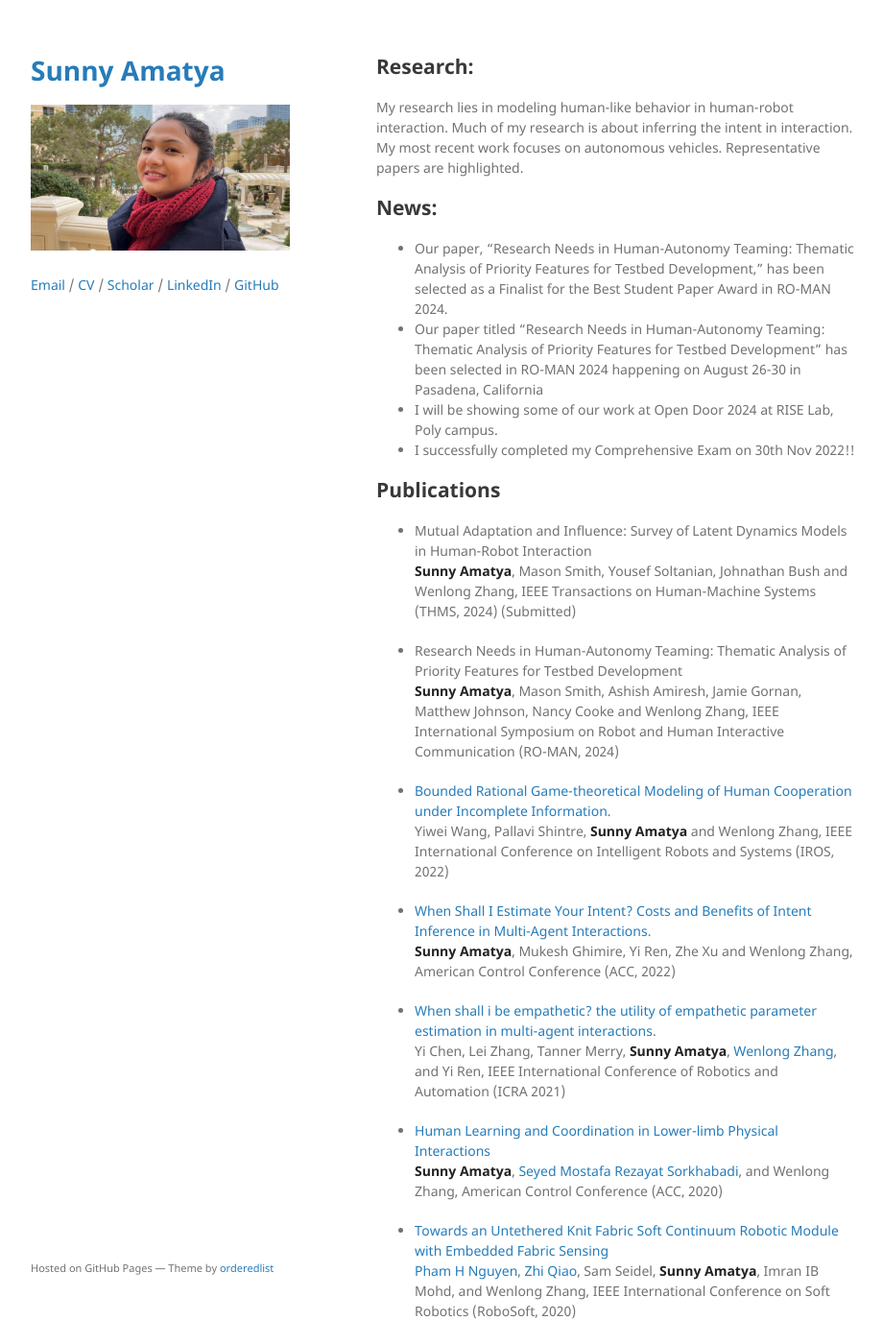
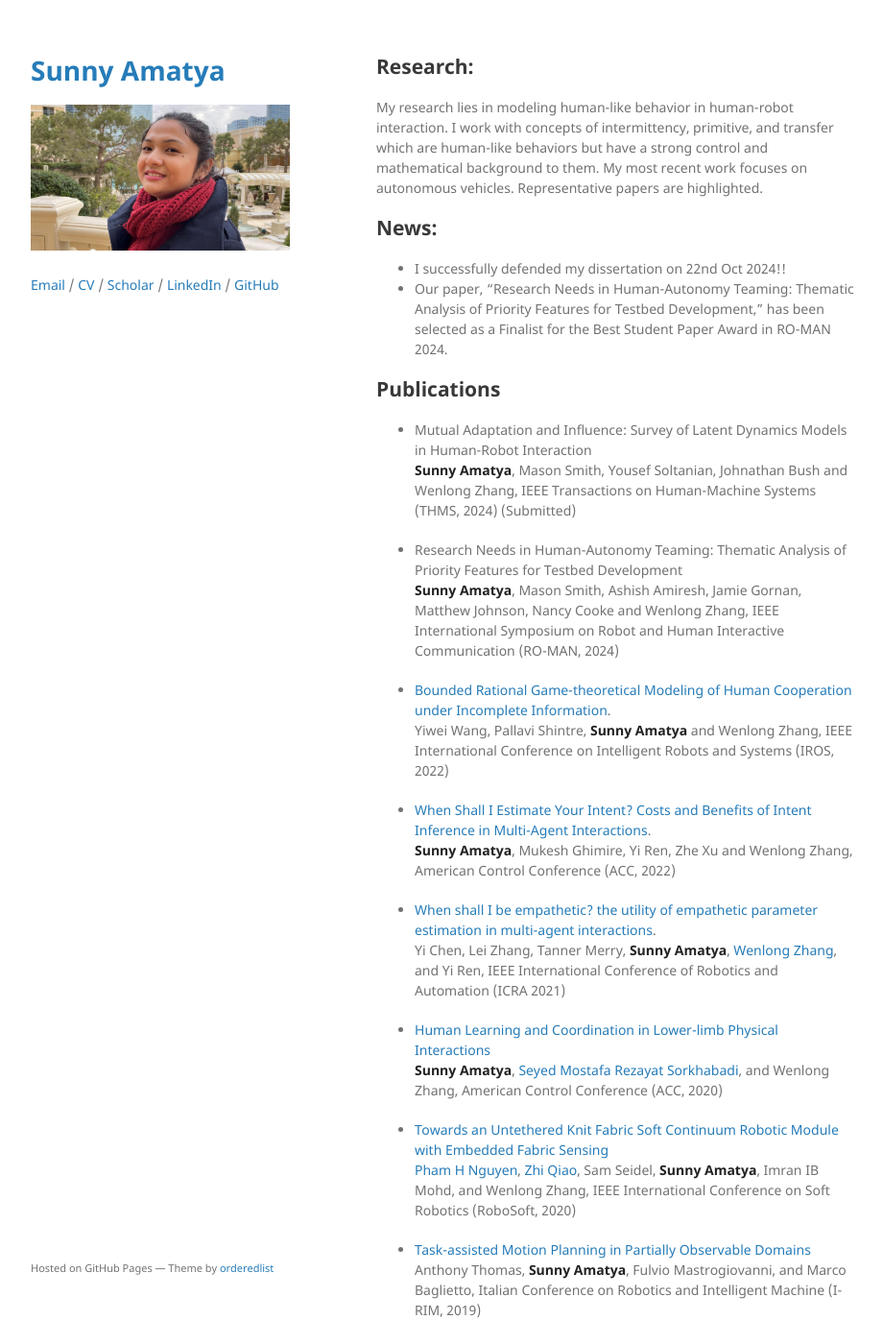
Before and after one commit to sunamatya/sunamatya.github.io, a Jekyll site: the page built from index.md, in a window 1280 px wide and 1400 px high. Shown: the whole window at 96% size, without its empty margins (178-1098 px from the left). Built offline with Jekyll 4.4.1, drawn with Linux system fonts in a browser that asks for light colours; the repository's description, which GitHub fills in, is left out; our own code applies the rules of GitHub Pages for plain Markdown files.

Commit message:
updates_thesis

```diff
--- a/index.md
+++ b/index.md
@@ -2,14 +2,13 @@
 layout: default
 ---
 ## Research:
-My research lies in modeling human-like behavior in human-robot interaction. Much of my research is about inferring the intent in interaction.
+My research lies in modeling human-like behavior in human-robot interaction. I work with concepts of intermittency, primitive, and transfer which are human-like behaviors but have a strong control and mathematical background to them.
 My most recent work focuses on autonomous vehicles. Representative papers are highlighted.
 
 ## News:
+*	I successfully defended my dissertation on 22nd Oct 2024!!
 *	Our paper, “Research Needs in Human-Autonomy Teaming: Thematic Analysis of Priority Features for Testbed Development,” has been selected as a Finalist for the Best Student Paper Award in RO-MAN 2024.
-*	Our paper titled "Research Needs in Human-Autonomy Teaming: Thematic Analysis of Priority Features for Testbed Development" has been selected in RO-MAN 2024 happening on August 26-30 in Pasadena, California
-*	I will be showing some of our work at Open Door 2024 at RISE Lab, Poly campus.
-*	I successfully completed my Comprehensive Exam on 30th Nov 2022!!
+
 
 ## Publications
 *	Mutual Adaptation and Influence: Survey of Latent Dynamics Models in Human-Robot Interaction\
@@ -24,7 +23,7 @@ My most recent work focuses on autonomous vehicles. Representative papers are hi
 *	[When Shall I Estimate Your Intent? Costs and Benefits of Intent Inference in Multi-Agent Interactions](https://ieeexplore.ieee.org/abstract/document/9867155?casa_token=bXavV3t5vs8AAAAA:CPtGpS_uf00ZySmuC7OxByo9mX--diwEMspS0YjlrddiEm2iDkAR4Kn4ZkSCHFn08o0cPBkzag).\
 	**Sunny Amatya**, Mukesh Ghimire, Yi Ren, Zhe Xu and Wenlong Zhang, American Control Conference (ACC, 2022)
 
-*   [When shall i be empathetic? the utility of empathetic parameter estimation in multi-agent interactions](https://ieeexplore.ieee.org/stamp/stamp.jsp?arnumber=9561079).\
+*   [When shall I be empathetic? the utility of empathetic parameter estimation in multi-agent interactions](https://ieeexplore.ieee.org/stamp/stamp.jsp?arnumber=9561079).\
 	Yi Chen, Lei Zhang, Tanner Merry, **Sunny Amatya**, [Wenlong Zhang](https://scholar.google.com/citations?user=S2xHIfoAAAAJ&hl=en&oi=ao), and Yi Ren, IEEE International Conference of Robotics and Automation (ICRA 2021)
 
 *   [Human Learning and Coordination in Lower-limb Physical Interactions](https://ieeexplore.ieee.org/stamp/stamp.jsp?arnumber=9147738)\
```
